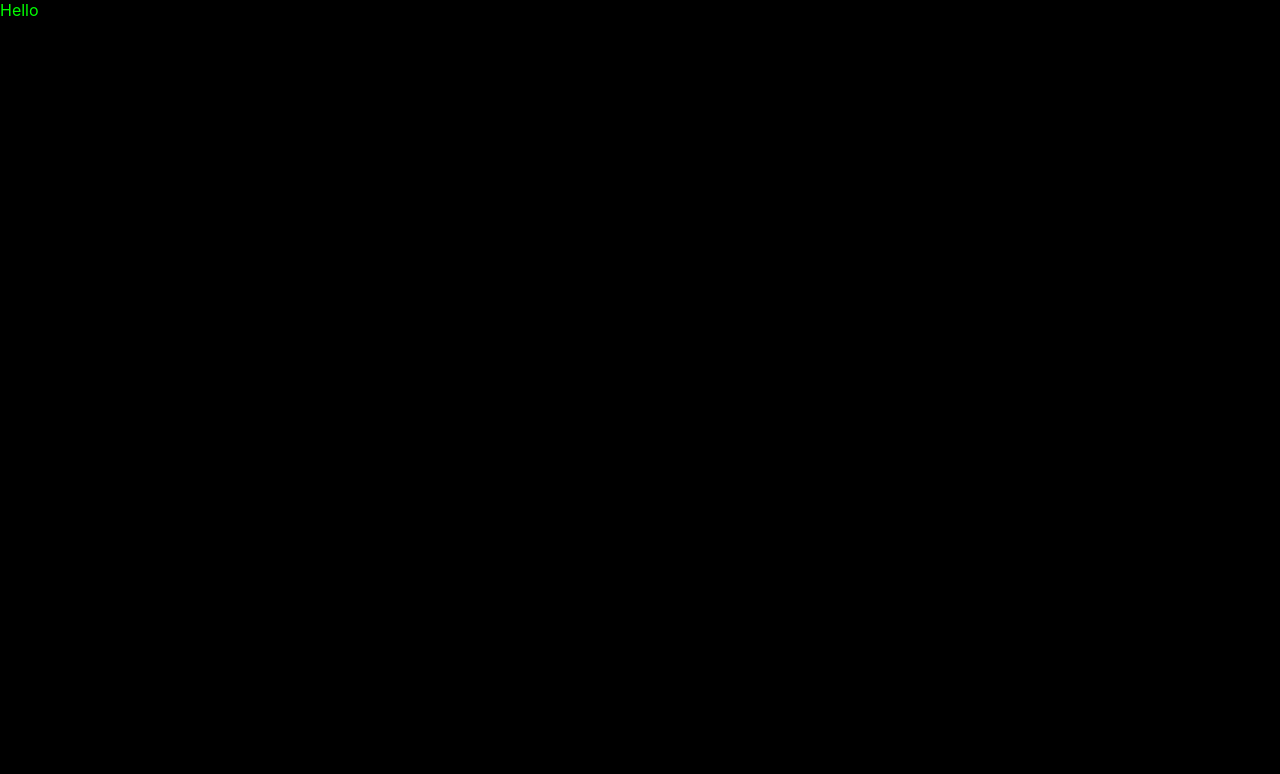
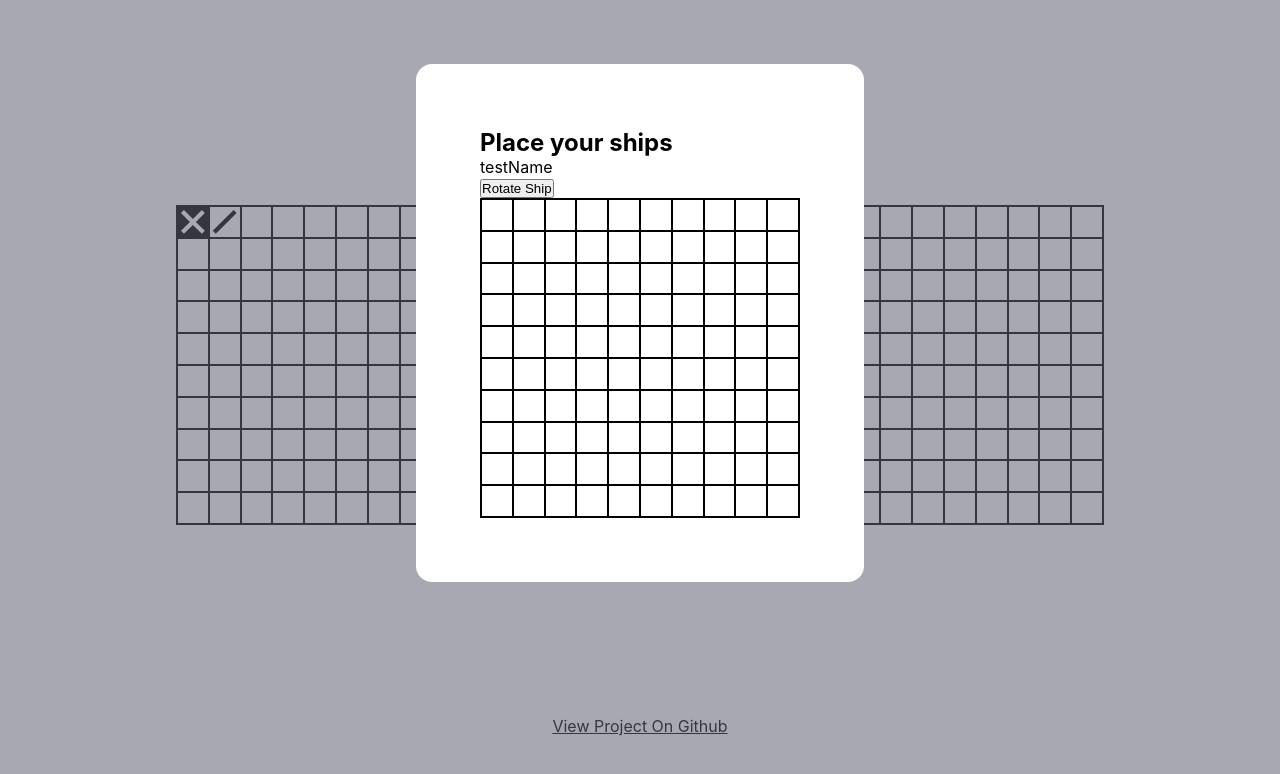
Before and after one commit to TomSoerr/odin-battleship, a website built with webpack: page dist/index.html in a window 1280 px wide. Built offline with nearby package versions, Linux system fonts and the light colour scheme.

Commit message:
Update the UI

```diff
--- a/jest.config.js
+++ b/jest.config.js
@@ -4,6 +4,3 @@ module.exports = {
   },
   testEnvironment: 'jsdom',
 };
-// TODO:
-// npm i -D identity-obj-proxy jest-environment-jsdom
-// .gitignore add .vscode and jest.config.js
--- a/src/dom.js
+++ b/src/dom.js
@@ -3,46 +3,96 @@ export default function Dom() {
 
   const content = create();
   content.id = 'content';
-  content.textContent = 'Hello';
   document.body.append(content);
 
-  (function buildMainPage() {
-    const x = ['1', '2', '3', '4', '5', '6', '7', '8', '9', '10'];
-    const y = ['a', 'b', 'c', 'd', 'e', 'f', 'g', 'h', 'i', 'j'];
+  const buildBoard = function buildBoard(boardContainer, board = null) {
+    ['a', 'b', 'c', 'd', 'e', 'f', 'g', 'h', 'i', 'j'].forEach((row) => {
+      const rowContainer = create();
+      rowContainer.classList.add('board-row');
+      ['1', '2', '3', '4', '5', '6', '7', '8', '9', '10'].forEach((column) => {
+        const cell = create();
+        if (board !== null) board[row + column] = cell;
+        cell.classList.add('board-cell');
+        rowContainer.append(cell);
+      });
+      boardContainer.append(rowContainer);
+    });
+  };
 
+  const buildMainPage = function buildMainPage() {
     const header = create('h1');
     header.id = 'header';
     header.textContent = 'Battleship';
 
-    const playerBoard = create();
-    playerBoard.classList.add('gameboard');
+    const playerBoardContainer = create();
+    playerBoardContainer.classList.add('gameboard');
+    const playerBoard = {};
+    buildBoard(playerBoardContainer, playerBoard);
 
-    // TODO:
-    // update zshrc with jest.config.js
-    // add an object with each board dom elements on it
-    // add event listeners to one board
-    // if a ship is on a cell there should be a class added
-    // after each turn the classes are rerendered
-    // the player obj needs to call the rerender
-    // the one board must be able to call the player attack function
-    // after the attack is called the event listener should be deleted
-    // popup to place the board with the real gameboard object
-    // computer player obj needs to place the ships randomly
+    playerBoard.a1.classList.add('hit', 'ship');
+    playerBoard.a2.classList.add('water');
 
-    y.forEach((row) => {
-      const rowContainer = create();
-      x.forEach((column) => {
-        const cell = create();
-        cell.id = row + column;
-        cell.classList.add('board-cell');
-        rowContainer.append(cell);
-      });
-      playerBoard.append();
+    const enemyBoardContainer = create();
+    enemyBoardContainer.classList.add('gameboard');
+    const enemyBoard = {};
+    buildBoard(enemyBoardContainer, enemyBoard);
+    Object.entries(enemyBoard).forEach(([key, value]) => {
+      value.classList.add('enemy');
+      // value.addEventListener(() => enemy(key));
     });
 
-    const enemyBoard = create();
-    enemyBoard.classList.add('gameboard');
+    const boardsContainer = create();
+    boardsContainer.id = 'gameboard-wrapper';
+    boardsContainer.append(playerBoardContainer, enemyBoardContainer);
+
+    const footer = create('p');
+    footer.id = 'footer';
+    const footerLink = create('a');
+    footerLink.textContent = 'View Project On Github';
+    footerLink.href = 'https://github.com/TomSoerr/odin-battleship';
+    footer.append(footerLink);
+
+    content.append(header, boardsContainer, footer);
+  };
+
+  const buildPlaceShipPopup = function buildPlaceShipPopup() {
+    const header = create('h2');
+    header.textContent = 'Place your ships';
+
+    const shipName = create('p');
+    shipName.textContent = 'testName';
+
+    const rotateButton = create('button');
+    rotateButton.id = 'rotate-button';
+    rotateButton.textContent = 'Rotate Ship';
+
+    const selectBoardContainer = create();
+    selectBoardContainer.classList.add('gameboard');
+    buildBoard(selectBoardContainer);
+
+    const popupContainer = create();
+    popupContainer.id = 'popup';
+    popupContainer.append(header, shipName, rotateButton, selectBoardContainer);
+
+    const popupBackgroundContainer = create();
+    popupBackgroundContainer.id = 'popup-background';
+    popupBackgroundContainer.append(popupContainer);
+
+    content.append(popupBackgroundContainer);
+  };
+
+  (function init() {
+    buildMainPage();
+    buildPlaceShipPopup();
   })();
+}
 
-  (function buildPlaceShipPopup() {})();
-}
+// TODO:
+// add event listeners to one board
+// if a ship is on a cell there should be a class added
+// after each turn the classes are rerendered
+// the player obj needs to call the rerender
+// the one board must be able to call the player attack function
+// after the attack is called the event listener should be deleted
+// popup to place the board with the real gameboard object
+// computer player obj needs to place the ships randomly
--- a/src/index.js
+++ b/src/index.js
@@ -5,16 +5,19 @@ import './style.css';
 
 Dom();
 
-function Gameloop() {
+////////////////////////////////
+function game() {
   const computer = Player();
   const computerGameboard = Gameboard();
   const player = Player();
   const playerGameboard = Gameboard();
 
-  let playing = true;
-  let currentPlayer = player;
-
+  // return confirm('Want to play again');
   return false;
 }
 
-export default Gameloop;
+let playing = true;
+while (playing) {
+  playing = game();
+}
+window.close();
--- a/src/style.css
+++ b/src/style.css
@@ -1,5 +1,9 @@
 :root {
-  --font-family: -apple-system,BlinkMacSystemFont,"Segoe UI",Roboto,Oxygen-Sans,Ubuntu,Cantarell,"Helvetica Neue",sans-serif;
+  --font-family: -apple-system,BlinkMacSystemFont,"Segoe UI",Roboto,Oxygen-Sans,
+  Ubuntu,Cantarell,"Helvetica Neue",sans-serif;
+  --col-1: white;
+  --col-2: black;
+  --col-3: rgb(255, 163, 163);
 }
 
 *, *::before, *::after {
@@ -12,6 +16,131 @@
   font-family: var(--font-family);
   width: 100vw;
   min-height: 100vh;
-  color: rgb(0, 255, 0);
-  background-color: black;
+  color: var(--col-2);
+  background-color: var(--col-1);
+  display: grid;
+  grid-template-rows: auto auto 1fr;
+  justify-items: center;
+  padding: 4rem;
+  gap: 4rem;
+  position: relative;
 }
+
+/* MAIN PAGE */
+
+#header {
+  grid-column: 1 / -1;
+  font-size: 4rem;
+}
+
+#footer {
+  grid-column: 1 / -1;
+  align-self: end;
+  color: var(--col-2);
+}
+
+#footer > a {
+  color: var(--col-2);
+}
+
+#gameboard-wrapper {
+  display: grid;
+  gap: 4rem;
+  justify-items: center;
+  width: 100%;
+  grid-template-columns: repeat(auto-fit, minmax(20rem, 1fr));
+}
+
+.gameboard {
+  display: grid;
+  grid-auto-rows: 1fr;
+  border: thin solid var(--col-2);
+  width: 20rem;
+  height: 20rem;
+}
+
+.board-cell {
+  border: thin solid var(--col-2);
+  position: relative;
+}
+
+.board-cell.hit::before,
+.board-cell.water::before {
+  content: '';
+  width: 100%;
+  height: 100%;
+  position: absolute;
+}
+
+.board-cell.hit::before {
+  background-color: var(--col-1);
+  clip-path: polygon(20% 10%, 10% 20%, 40% 50%, 10% 80%, 20% 90%, 50% 60%, 80%
+  90%, 90% 80%, 60% 50%, 90% 20%, 80% 10%, 50% 40%);
+}
+
+.board-cell.water::before {
+  background-color: var(--col-2);
+  clip-path: polygon(10% 80%, 20% 90%, 90% 20%, 80% 10%);
+}
+
+.board-cell.ship {
+  background-color: var(--col-2);
+}
+
+.board-cell.enemy:hover {
+  background-color: var(--col-3);
+  cursor: pointer;
+}
+
+.board-row {
+  display: grid;
+  grid-auto-flow: column;
+  justify-content: start;
+  grid-auto-columns: 1fr;
+}
+
+/* POPUP TO PLACE SHIPS */
+
+#popup-background {
+  position: fixed;
+  top: 0;
+  bottom: 0;
+  width: 100%;
+  height: 100%;
+  background-color: rgba(97, 98, 117, 0.554);
+  /* margin-top: -4rem; */
+}
+
+#popup {
+  background-color: var(--col-1);
+  padding: 4rem;
+  border-radius: 1rem;
+  margin: 4rem auto;
+  width: min-content;
+}
+
+@media only screen and (max-width: 600px) {
+  :root {
+    font-size: 0.9rem;
+  }
+
+  .gameboard {
+    width: 15rem;
+    height: 15rem;
+  }
+
+  #content {
+    padding: 1rem;
+    gap: 2rem;
+  }
+
+  #gameboard-wrapper {
+    gap: 2rem;
+  }
+
+  #popup {
+    margin: 1rem auto;
+    padding: 2rem;
+    border-radius: 0.5rem;
+  }
+}
```
Also changed, not shown: dist/main.js, 1 other file.
